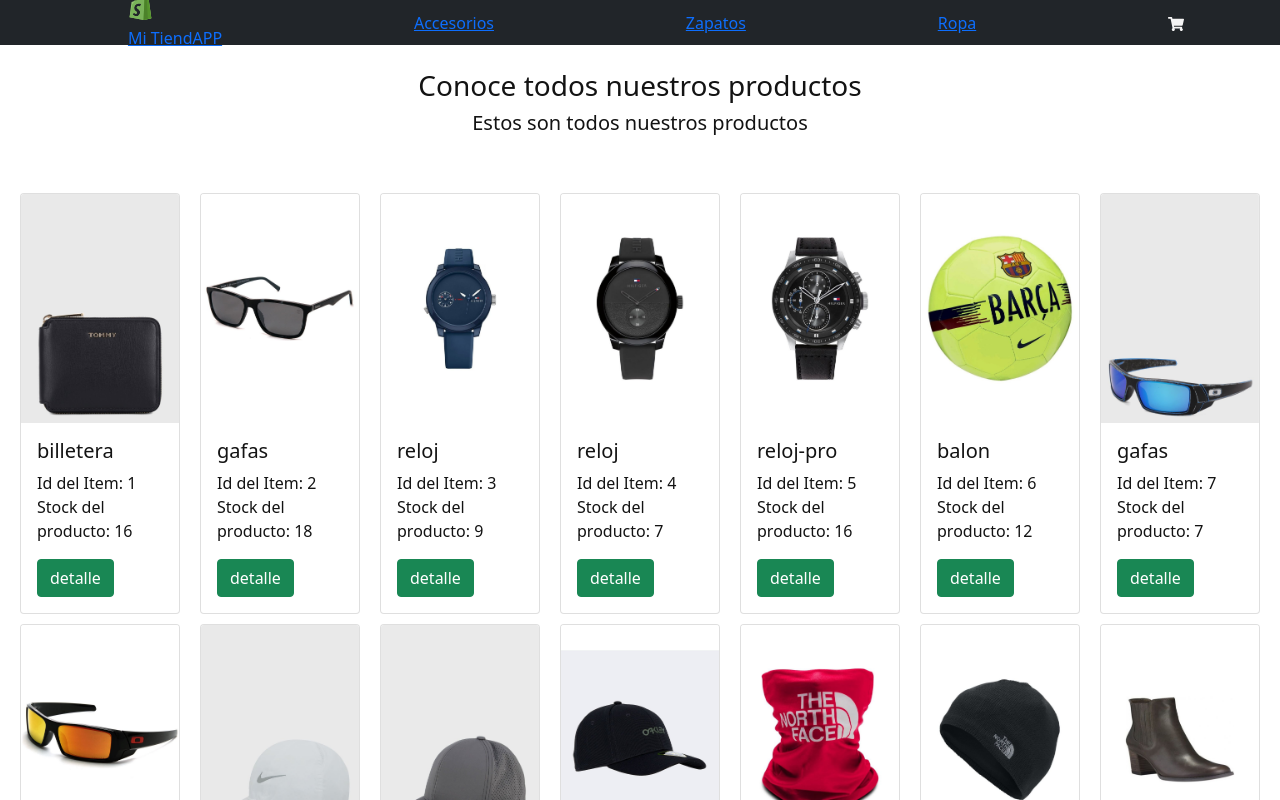
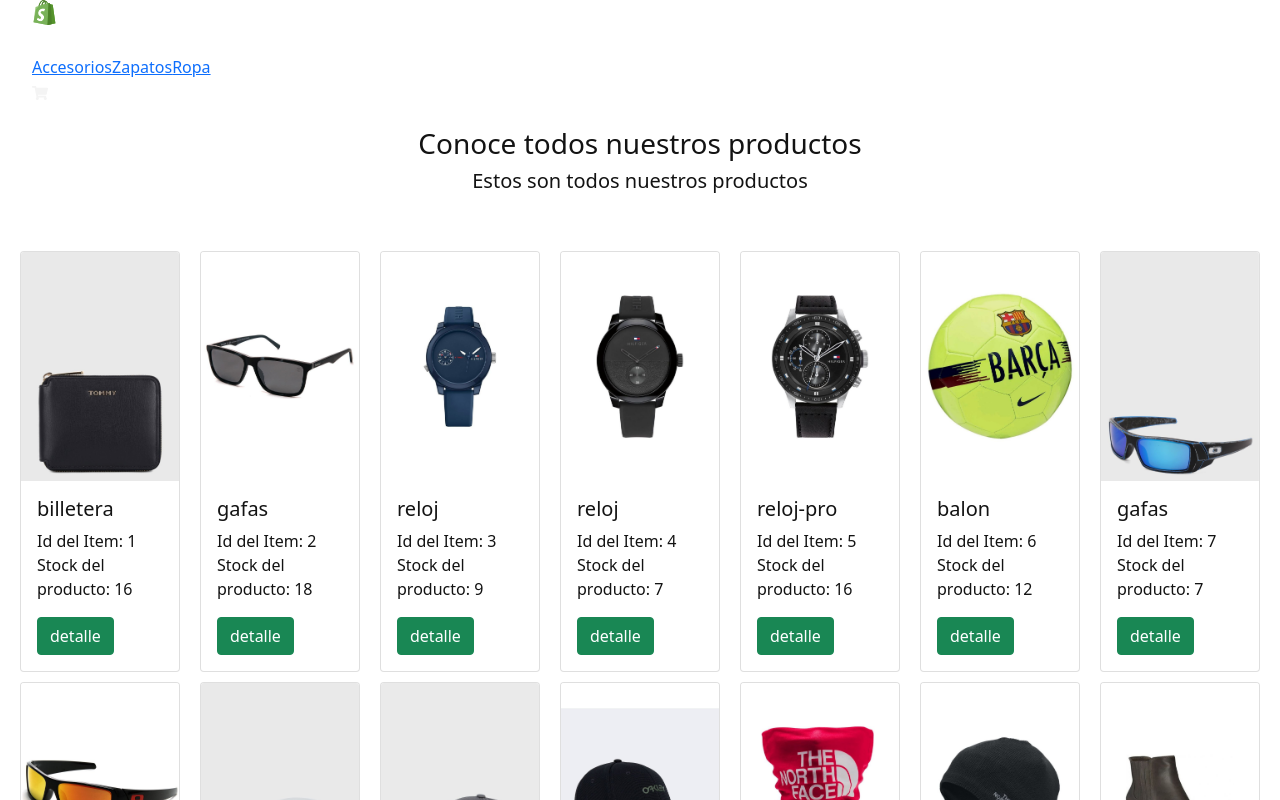
Before and after one commit to Andres-Developer/Desafios_React, a React (Create React App) app in the folder mitienda/: page / in a window 1280 px wide. Shown: the top 800 px of the page. Built offline with nearby package versions, Linux system fonts and the light colour scheme.

Commit message:
Estilos Navbar para NAVLINK

```diff
--- a/mitienda/src/assets/css/NavBar.css
+++ b/mitienda/src/assets/css/NavBar.css
@@ -1,5 +1,5 @@
 /* Estilos NavBar */
-ul {
+ul.Navbar {
   list-style: none;
   display: flex;
   justify-content: space-around;
@@ -9,19 +9,32 @@
   background-color: #212529;
   height: 45px;
 }
-li.brand{
-    display: flex;
-    justify-content: center;
-    align-items: center;
-    color: #f4f4f4;
-    font-weight: 700;
-    /* border: 1px dashed red; */
-}
-li.brand input{
-    margin-right: 10px;
+
+/* Estilos para NAVLINK */
+a.brand {
+  text-decoration: none;
 }
 
-li > a {
-    text-decoration: none;
-    color: #f4f4f4;
+a.nav_link,
+a.brand {
+  text-decoration: none;
+  color: white;
 }
+
+a.nav_link:hover,
+a.brand:hover {
+  color: #0d6efd;
+  font-weight: 400;
+}
+
+a.nav_link.active {
+  background-color: #0d6efd;
+  color: white;
+  font-weight: 500;
+  padding: 0.35rem;
+  border-radius: 0.2rem;
+}
+a.nav_link.active:hover {
+  color: white;
+  font-weight: 500;
+}
```
